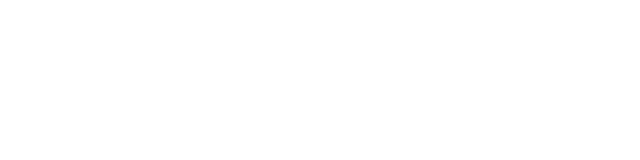
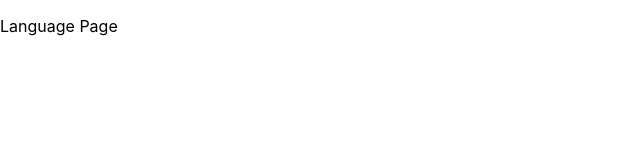
Before and after one commit to ChathurikaAJ/chathurika-jayakody-pronounce, a React (Create React App) app: page /1 in a window 1280 px wide. Shown: the top 160 px of the page, without its empty margins (0-640 px from the left). Built offline with nearby package versions, Linux system fonts and the light colour scheme.

Commit message:
Add inital pages and routes

```diff
--- a/package.json
+++ b/package.json
@@ -8,6 +8,7 @@
     "@testing-library/user-event": "^13.5.0",
     "react": "^18.2.0",
     "react-dom": "^18.2.0",
+    "react-router-dom": "^6.4.2",
     "react-scripts": "5.0.1",
     "sass": "^1.55.0",
     "web-vitals": "^2.1.4"
--- a/src/App.js
+++ b/src/App.js
@@ -1,10 +1,20 @@
 import './App.scss';
+import {BrowserRouter as Router, Routes, Route} from 'react-router-dom';
+import HomePage from './pages/HomePage/HomePage'
+import LanguagePage from './pages/LanguagePage/LanguagePage'
+import NotFoundPage from './pages/NotFoundPage/NotFoundPage'
 
 function App() {
   return (
-    <div className="App">
-
-    </div>
+    <>
+      <Router>
+        <Routes>
+          <Route path='/' element={<HomePage />}/>
+          <Route path='/:language' element={<LanguagePage />} />
+          <Route path='*' element={<NotFoundPage />}/>
+        </Routes>
+      </Router>
+    </>
   );
 }
 
--- /dev/null
+++ b/src/pages/HomePage/HomePage.js
@@ -0,0 +1,5 @@
+export default function HomePage(){
+    return(
+        <p>Home Page</p>
+    )
+}
--- /dev/null
+++ b/src/pages/LanguagePage/LanguagePage.js
@@ -0,0 +1,5 @@
+export default function LanguagePage(){
+    return(
+        <p>Language Page</p>
+    )
+}
--- /dev/null
+++ b/src/pages/NotFoundPage/NotFoundPage.js
@@ -0,0 +1,5 @@
+export default function NotFoundPage(){
+    return(
+        <p>Page not found!</p>
+    )
+}
```
Also changed, not shown: 1 other file (tests, documents, lock files or other folders).
